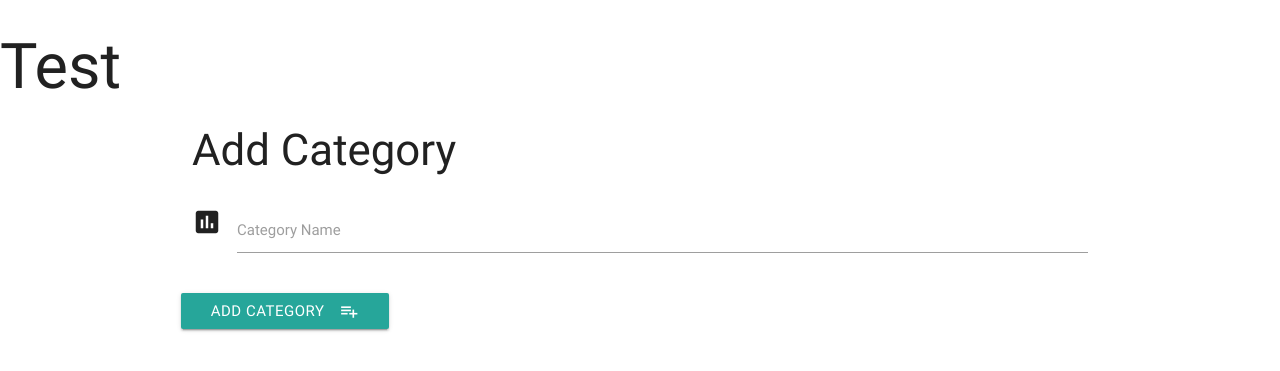
After one commit to damien-meere/Data-Centric-Development-Milestone-Project, a Flask app: page /add_category in a window 1280 px wide. The commit adds this page. Shown: the top 371 px of the page. Run offline with Flask 2, Linux system fonts and the light colour scheme; some libraries are stand-ins or nearby versions.

Commit message:
Add course category functionality built and wired. Category CRUD Complete

```diff
--- a/app.py
+++ b/app.py
@@ -71,7 +71,6 @@ def delete_course(course_id):
 
 # Category Related CRUD Functionality
 
-
 @app.route('/get_categories')
 def get_categories():
     return render_template("categories.html", categories=mongo.db.categories.find())
@@ -90,9 +89,23 @@ def update_category(category_id):
         {'category_name': request.form.get('category_name')})
     return redirect(url_for('get_categories'))
 
+
 @app.route('/delete_category/<category_id>')
 def delete_category(category_id):
     mongo.db.categories.remove({'_id': ObjectId(category_id)})
+    return redirect(url_for('get_categories'))
+
+
+@app.route('/add_category')
+def add_category():
+    return render_template("addcategory.html")
+
+
+@app.route('/insert_category', methods=['POST'])
+def insert_category():
+    categories = mongo.db.categories
+    category_doc = {'category_name': request.form.get('category_name')}
+    categories.insert_one(category_doc)
     return redirect(url_for('get_categories'))
 
 # Course Duration Related CRUD Functionality
--- /dev/null
+++ b/templates/addcategory.html
@@ -0,0 +1,22 @@
+{% extends 'base.html'%} {% block content %}
+
+<h3>Add Category</h3>
+<div class="row">
+    <form action="{{ url_for('insert_category') }}" method="POST" class="col s12">
+        <div class="row">
+            <div class="input-field col s12">
+                <i class="material-icons prefix">poll</i>
+                <input id="category_name" name="category_name" type="text" class="validate">
+                <label for="category_name">Category Name</label>
+            </div>
+        </div>
+        <div class="row">
+            <button class="btn waves-effect waves-light" type="submit" name="action">Add Category
+                <i class="material-icons right">playlist_add</i>
+             </button>
+        </div>
+    </form>
+</div>
+
+
+{% endblock %}
--- a/templates/categories.html
+++ b/templates/categories.html
@@ -21,7 +21,7 @@
 	</ul>
 </div>
 <div class="row">
-    <a href="" class="waves-effect waves-light btn">
+    <a href="{{ url_for('add_category')}}" class="waves-effect waves-light btn">
         <i class="material-icons right">playlist_add</i>Add Category
     </a>
 </div>
```
